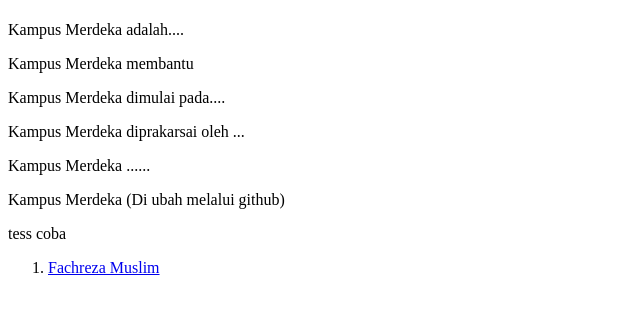
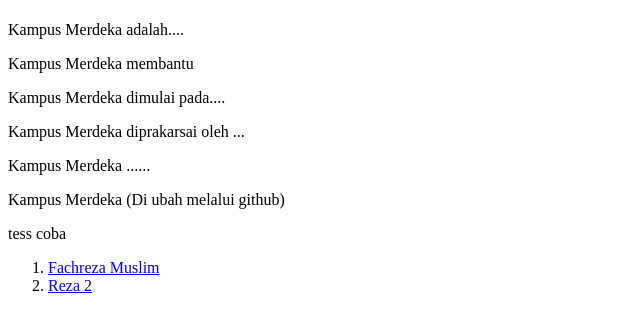
Before and after one commit to mkamentoring/belajar-git, a plain HTML site: page index.html in a window 1280 px wide. Shown: the part 59-388 px from the top of the page, without its empty margins (0-640 px from the left). Drawn offline with Linux system fonts and the light colour scheme.

Commit message:
menambahkan menu reza 2

```diff
--- a/index.html
+++ b/index.html
@@ -21,6 +21,9 @@
       <li>
         <a href="./reza/index.html">Fachreza Muslim</a>
       </li>
+      <li>
+        <a href="./reza2/index.html">Reza 2</a>
+      </li>
     </ol>
   </body>
 </html>
```
